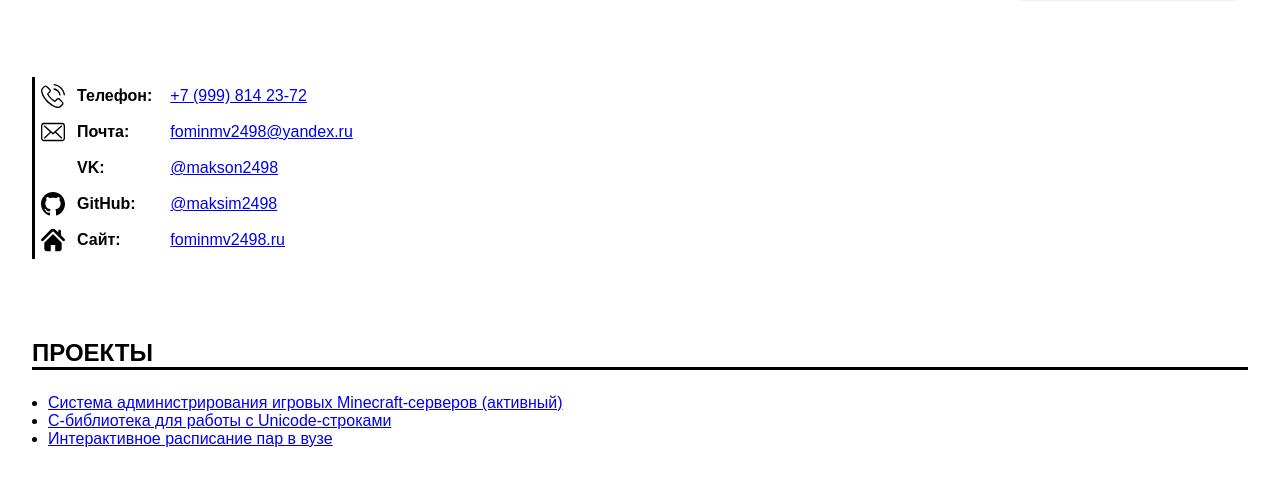
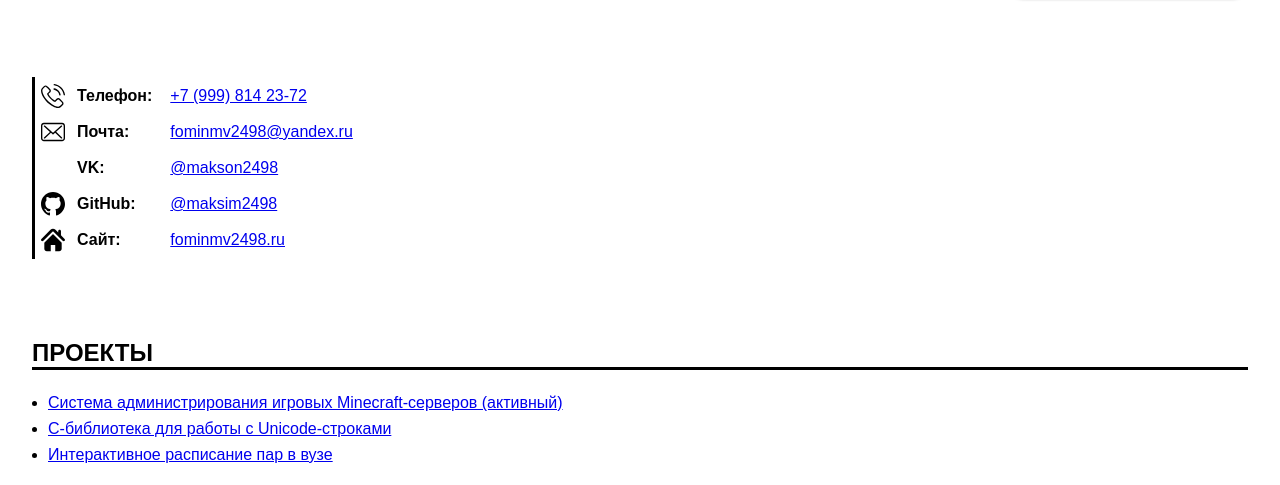
Before and after one commit to Maksim2498/resume, a plain HTML site: page src/index.html in a window 1280 px wide. Shown: the part 315-800 px from the top of the page. Drawn offline with Linux system fonts and the light colour scheme.

Commit message:
Improved list style

```diff
--- a/src/index.css
+++ b/src/index.css
@@ -32,6 +32,10 @@ h2 {
 
 ul {
     margin-left: 1rem
+}
+
+li {
+    margin: .5rem 0
 }
 
 /* Main */
```
